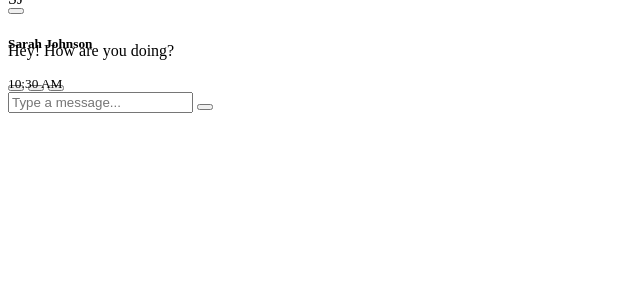
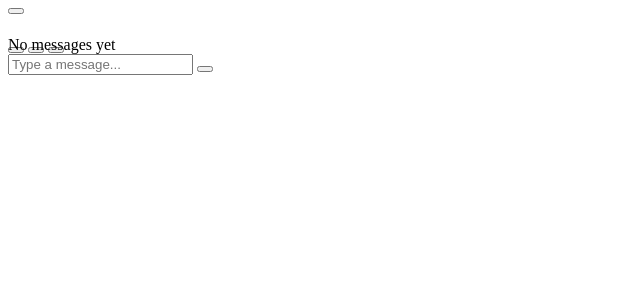
Before and after one commit to hewhounknown/echoo_wave, a Django app: page /chat/ in a window 1280 px wide. Shown: the top 300 px of the page, without its empty margins (0-640 px from the left). Run offline with Django 5.2, Linux system fonts and the light colour scheme.

Commit message:
added: chat model

```diff
--- a/chat/templates/pages/chat.html
+++ b/chat/templates/pages/chat.html
@@ -5,7 +5,7 @@
             <button class="btn btn-link d-lg-none" data-bs-toggle="offcanvas" data-bs-target="#sidebar">
                 <i class="fas fa-bars"></i>
             </button>
-            <h5 class="mb-0 fw-bold">Sarah Johnson</h5>
+            <h5 class="mb-0 fw-bold">{{ user.username|title }}</h5>
         </div>
         <div class="d-flex gap-2">
             <button class="btn btn-link text-dark">
@@ -23,70 +23,36 @@
     <!-- Messages Container -->
     <div class="flex-grow-1 overflow-auto p-4 bg-white" id="messages" style="height: 0; min-height: 0; display: flex; flex-direction: column-reverse;">
         <!-- Received Message -->
-        <div class="d-flex gap-3 mb-4">
-            <div class="bg-primary text-white rounded-circle d-flex align-items-center justify-content-center fw-bold" style="width: 36px; height: 36px; flex-shrink: 0;">SJ</div>
-            <div>
-                <div class="bg-light p-3 rounded-3">
-                    <p class="mb-0">Hey! How are you doing?</p>
-                </div>
-                <small class="text-muted d-block mt-1">10:30 AM</small>
-            </div>
-        </div>
 
+        {% for chat in chats  reversed%}
+            {% if chat.sender.username == 'admin' %}
                 <!-- Sent Message -->
                 <div class="d-flex gap-3 mb-4 justify-content-end">
                     <div>
                         <div class="bg-primary text-white p-3 rounded-3">
-                    <p class="mb-0">I'm doing great, thanks for asking!</p>
+                            <p class="mb-0">{{ chat.message }}</p>
                         </div>
-                <small class="text-muted d-block mt-1 text-end">10:31 AM</small>
+                        <small class="text-muted d-block mt-1 text-end">{{ chat.created_at|date:"h:i A" }}</small>
                     </div>
-            <div class="bg-info text-white rounded-circle d-flex align-items-center justify-content-center fw-bold" style="width: 36px; height: 36px; flex-shrink: 0;">YO</div>
+                    <div class="bg-info text-white rounded-circle d-flex align-items-center justify-content-center fw-bold"
+                         style="width: 36px; height: 36px; flex-shrink: 0;">A</div>
                 </div>
-
+            {% else %}
                 <!-- Received Message -->
                 <div class="d-flex gap-3 mb-4">
-            <div class="bg-primary text-white rounded-circle d-flex align-items-center justify-content-center fw-bold" style="width: 36px; height: 36px; flex-shrink: 0;">SJ</div>
+                    <div class="bg-primary text-white rounded-circle d-flex align-items-center justify-content-center fw-bold"
+                         style="width: 36px; height: 36px; flex-shrink: 0;">{{ user.username|slice:":2"|upper }}</div>
                     <div>
                         <div class="bg-light p-3 rounded-3">
-                    <p class="mb-0">That's awesome! Do you want to grab coffee later?</p>
+                            <p class="mb-0">{{ chat.message }}</p>
                         </div>
-                <small class="text-muted d-block mt-1">10:32 AM</small>
+                        <small class="text-muted d-block mt-1">{{ chat.created_at|date:"h:i A" }}</small>
                     </div>
                 </div>
-
-        <!-- Sent Message -->
-        <div class="d-flex gap-3 mb-4 justify-content-end">
-            <div>
-                <div class="bg-primary text-white p-3 rounded-3">
-                    <p class="mb-0">Sounds great! When works for you?</p>
-                </div>
-                <small class="text-muted d-block mt-1 text-end">10:33 AM</small>
-            </div>
-            <div class="bg-info text-white rounded-circle d-flex align-items-center justify-content-center fw-bold" style="width: 36px; height: 36px; flex-shrink: 0;">YO</div>
-        </div>
-
-        <!-- Received Message -->
-        <div class="d-flex gap-3 mb-4">
-            <div class="bg-primary text-white rounded-circle d-flex align-items-center justify-content-center fw-bold" style="width: 36px; height: 36px; flex-shrink: 0;">SJ</div>
-            <div>
-                <div class="bg-light p-3 rounded-3">
-                    <p class="mb-0">How about 2 PM at the usual spot?</p>
-                </div>
-                <small class="text-muted d-block mt-1">10:35 AM</small>
-            </div>
-        </div>
-
-        <!-- Sent Message -->
-        <div class="d-flex gap-3 justify-content-end">
-            <div>
-                <div class="bg-primary text-white p-3 rounded-3">
-                    <p class="mb-0">Perfect! See you then! 😊</p>
-                </div>
-                <small class="text-muted d-block mt-1 text-end">10:36 AM</small>
-            </div>
-            <div class="bg-info text-white rounded-circle d-flex align-items-center justify-content-center fw-bold" style="width: 36px; height: 36px; flex-shrink: 0;">YO</div>
-        </div>
+            {% endif %}
+        {% empty %}
+            <div class="text-center text-muted mt-5">No messages yet</div>
+        {% endfor %}
     </div>
 
     <!-- Chat Footer -->
```
Also changed, not shown: chat/templates/components/sidebar.html (+13 -1 lines). Lines whose indentation alone changed are shown as unchanged.
